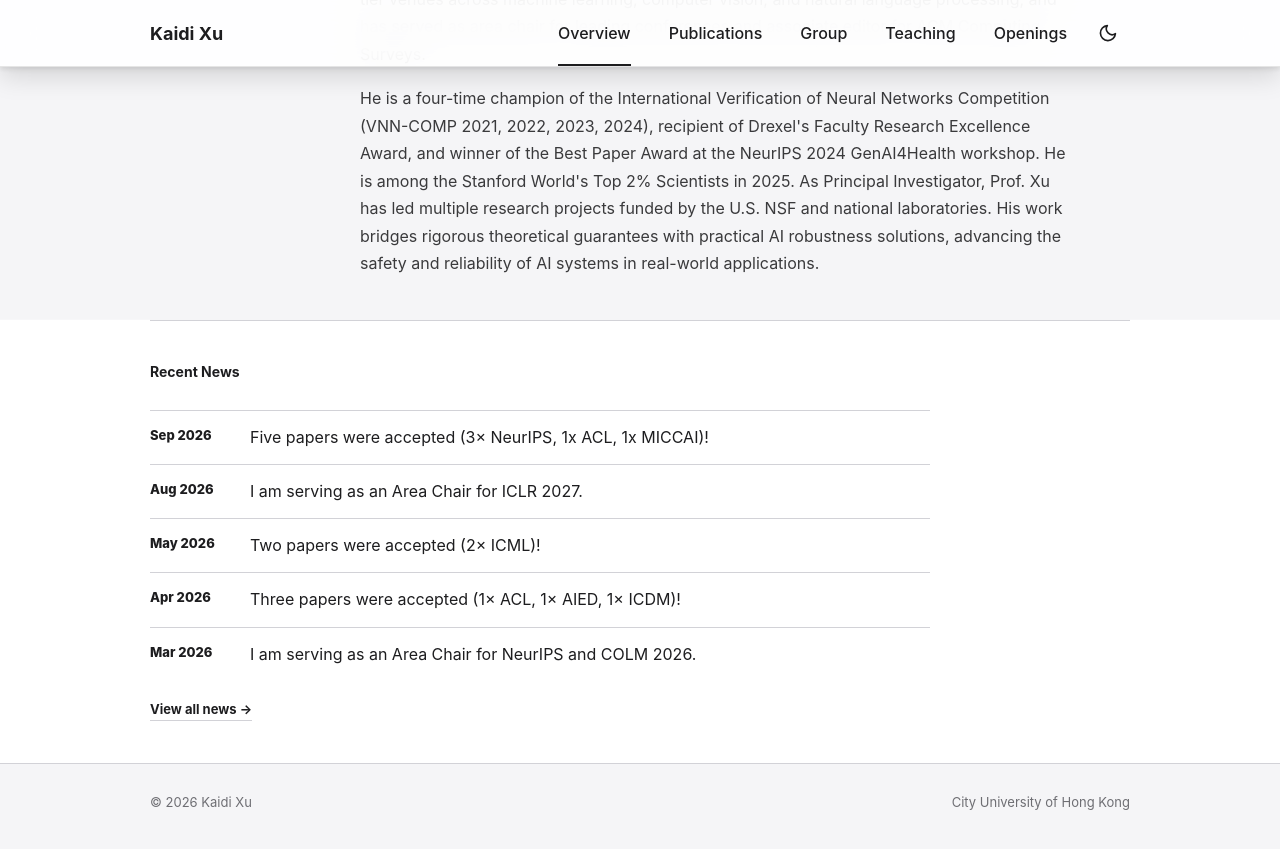
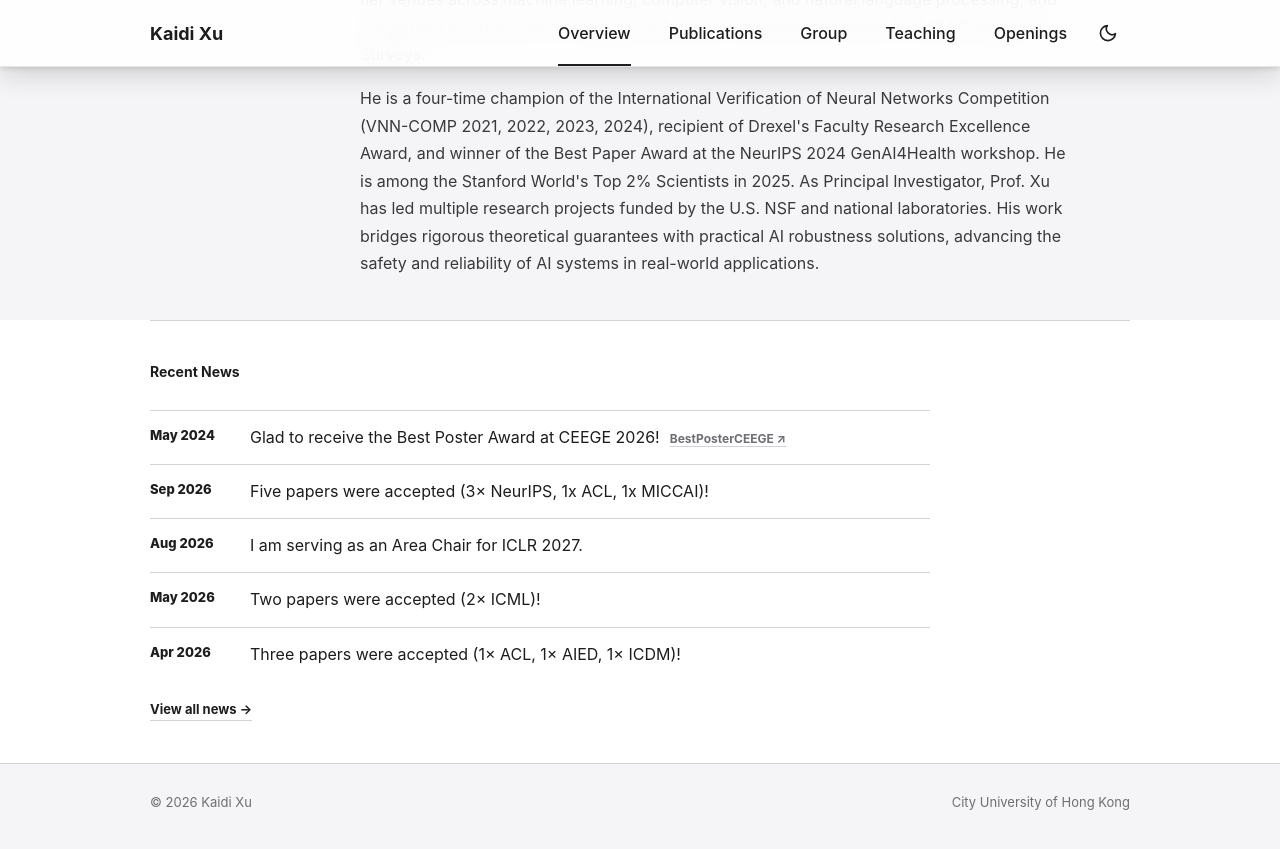
Before and after one commit to KaidiXu/kaidi-pages, a Jekyll site: the page built from site/index.html, in a window 1280 px wide and 900 px high, scrolled down 790 px. Shown: the top 849 px of the window. Built offline with Jekyll 4.4.1, drawn with Linux system fonts in a browser that asks for light colours.

Commit message:
Update news.yml

```diff
--- a/site/_data/news.yml
+++ b/site/_data/news.yml
@@ -1,3 +1,9 @@
+- year: 2024
+  month: 5
+  text: Glad to receive the Best Poster Award at CEEGE 2026!
+  links:
+  - label: BestPosterCEEGE
+    url: "/assets/BestPosterCEEGE.jpg"
 - year: 2026
   month: 9
   text: Five papers were accepted (3× NeurIPS, 1x ACL, 1x MICCAI)!
```
